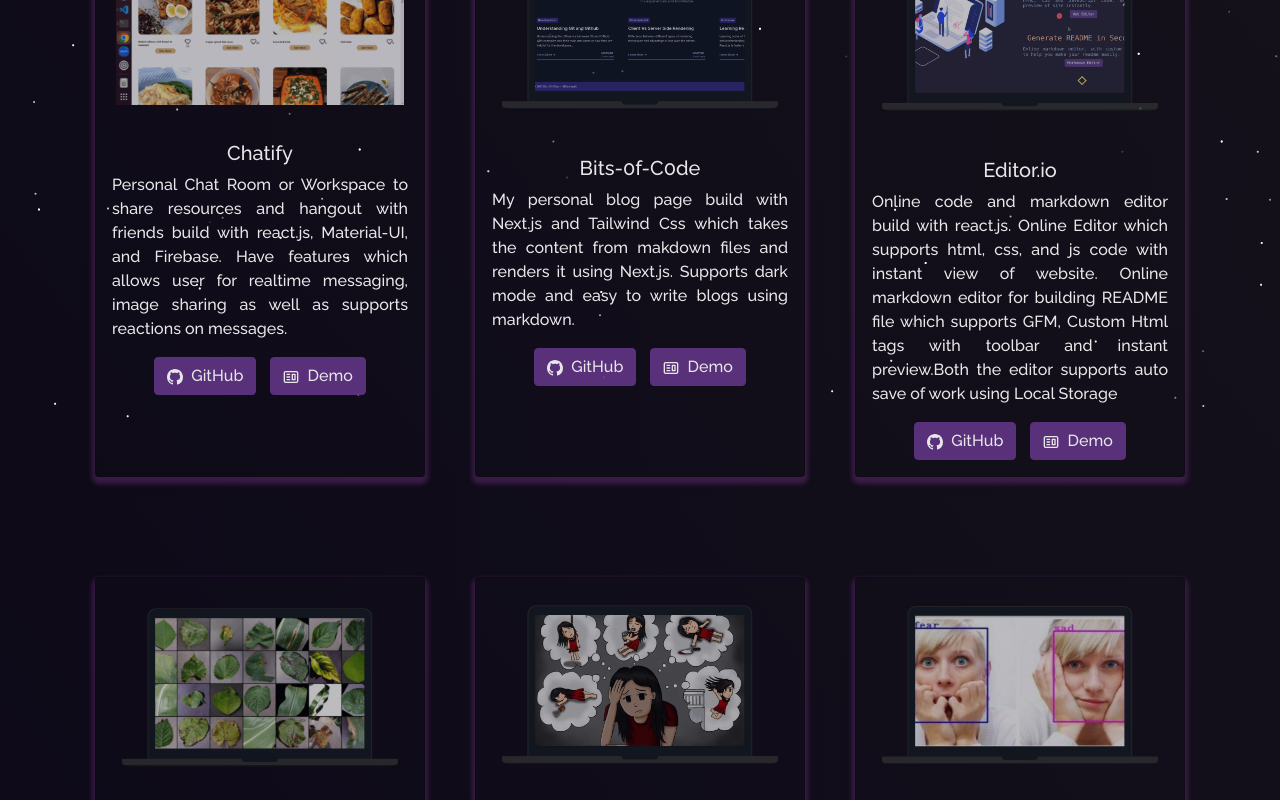
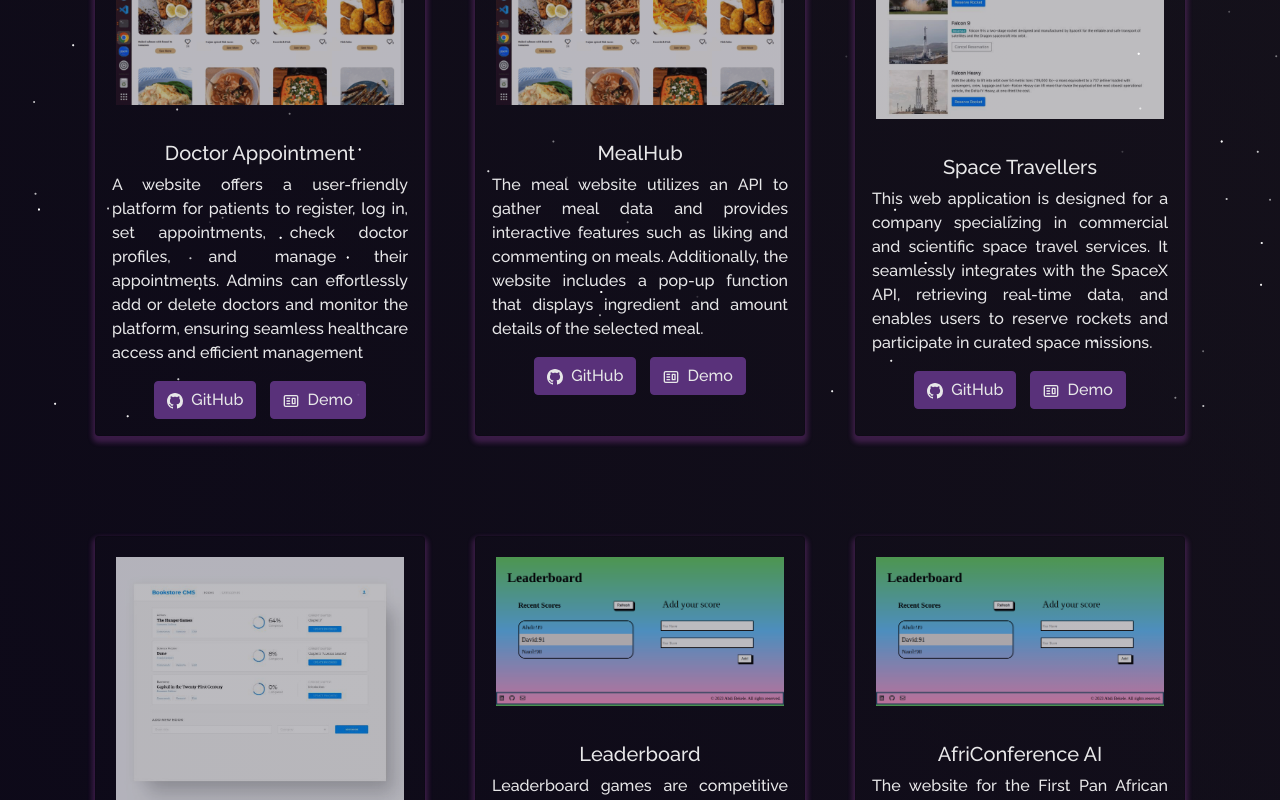
Before and after one commit to Lul-Abdifan/Portoflio, a React (Create React App) app: page /project in a window 1280 px wide. Shown: the part 380-1180 px from the top of the page. Built offline with nearby package versions, Linux system fonts and the light colour scheme.

Commit message:
Customize project images

```diff
--- a/package.json
+++ b/package.json
@@ -57,6 +57,7 @@
     ]
   },
   "devDependencies": {
+    "babel-loader": "^9.1.3",
     "dotenv-webpack": "^8.0.1"
   }
 }
--- a/src/components/Projects/Projects.js
+++ b/src/components/Projects/Projects.js
@@ -2,13 +2,10 @@ import React from "react";
 import { Container, Row, Col } from "react-bootstrap";
 import ProjectCard from "./ProjectCards";
 import Particle from "../Particle";
-import leaf from "../../Assets/Projects/leaf.png";
-import emotion from "../../Assets/Projects/emotion.png";
-import editor from "../../Assets/Projects/codeEditor.png";
-import chatify from "../../Assets/Projects/chatify.png";
-import suicide from "../../Assets/Projects/suicide.png";
-import bitsOfCode from "../../Assets/Projects/blog.png";
+import leaderboard from "../../Assets/Images/leaderboard-full-page.png"
+import bookstore from "../../Assets/Images/bookstore.jpeg"
 import seeFood from "../../Assets/Images/SeaFood.gif"
+import spaceTravel from "../../Assets/Images/rocketmission01.jpeg"
 
 function Projects() {
   return (
@@ -21,73 +18,73 @@ function Projects() {
         <p style={{ color: "white" }}>
           Here are a few projects I've worked on recently.
         </p>
+
         <Row style={{ justifyContent: "center", paddingBottom: "10px" }}>
+        <Col md={4} className="project-card">
+            <ProjectCard
+              imgPath={seeFood}
+              isBlog={false}
+              title="Doctor Appointment"
+              description="A website offers a user-friendly platform for patients to register, log in, set appointments, check doctor profiles, and manage their appointments. Admins can effortlessly add or delete doctors and monitor the platform, ensuring seamless healthcare access and efficient management"
+              ghLink="https://github.com/Lul-Abdifan/JS-Capstone"
+              demoLink="https://abeltsew.github.io/JS-Capstone/"
+            />
+          </Col>
           <Col md={4} className="project-card">
             <ProjectCard
               imgPath={seeFood}
               isBlog={false}
-              title="Chatify"
-              description="Personal Chat Room or Workspace to share resources and hangout with friends build with react.js, Material-UI, and Firebase. Have features which allows user for realtime messaging, image sharing as well as supports reactions on messages."
-              ghLink="https://github.com/soumyajit4419/Chatify"
-              demoLink="https://chatify-49.web.app/"
+              title="MealHub"
+              description="The meal website utilizes an API to gather meal data and provides interactive features such as liking and commenting on meals. Additionally, the website includes a pop-up function that displays ingredient and amount details of the selected meal."
+              ghLink="https://github.com/Lul-Abdifan/JS-Capstone"
+              demoLink="https://abeltsew.github.io/JS-Capstone/"
             />
           </Col>
 
           <Col md={4} className="project-card">
             <ProjectCard
-              imgPath={bitsOfCode}
+              imgPath={spaceTravel}
               isBlog={false}
-              title="Bits-0f-C0de"
-              description="My personal blog page build with Next.js and Tailwind Css which takes the content from makdown files and renders it using Next.js. Supports dark mode and easy to write blogs using markdown."
-              ghLink="https://github.com/soumyajit4419/Bits-0f-C0de"
-              demoLink="https://blogs.soumya-jit.tech/"
+              title="Space Travellers"
+              description="This web application is designed for a company specializing in commercial and scientific space travel services. It seamlessly integrates with the SpaceX API, retrieving real-time data, and enables users to reserve rockets and participate in curated space missions."
+              ghLink="https://github.com/Lul-Abdifan/Space-travellers-Hub"
+              demoLink="https://space-hub-9gkl.onrender.com/"
             />
           </Col>
 
           <Col md={4} className="project-card">
             <ProjectCard
-              imgPath={editor}
+              imgPath={bookstore}
               isBlog={false}
-              title="Editor.io"
-              description="Online code and markdown editor build with react.js. Online Editor which supports html, css, and js code with instant view of website. Online markdown editor for building README file which supports GFM, Custom Html tags with toolbar and instant preview.Both the editor supports auto save of work using Local Storage"
-              ghLink="https://github.com/soumyajit4419/Editor.io"
-              demoLink="https://editor.soumya-jit.tech/"
+              title="Bookstore"
+              description="Bookstore website allows users to add books by author , title and category on an API. Users can leave comments on books they have read, edit or delete their comments,"
+              ghLink="https://github.com/Lul-Abdifan/Bookstore"
+              demoLink="https://bookstore-redux-s5uw.onrender.com/"
             />
           </Col>
 
           <Col md={4} className="project-card">
             <ProjectCard
-              imgPath={leaf}
+              imgPath={leaderboard}
               isBlog={false}
-              title="Plant AI"
-              description="Used the plant disease dataset from Kaggle and trained a image classifer model using 'PyTorch' framework using CNN and Transfer Learning with 38 classes of various plant leaves. The model was successfully able to detect diseased and healthy leaves of 14 unique plants. I was able to achieve an accuracy of 98% by using Resnet34 pretrained model."
-              ghLink="https://github.com/soumyajit4419/Plant_AI"
-              demoLink="https://plant49-ai.herokuapp.com/"
+              title="Leaderboard"
+              description="Leaderboard games are competitive games where players aim for the top spot on a public leaderboard by completing tasks and earning points."
+              ghLink="https://github.com/Lul-Abdifan/Leaderboard"
+              demoLink="https://lul-abdifan.github.io/Leaderboard/"
+            />
+          </Col>
+          <Col md={4} className="project-card">
+            <ProjectCard
+              imgPath={leaderboard}
+              isBlog={false}
+              title="AfriConference AI"
+              description="The website for the First Pan African Conference on Artificial Intelligence includes a home page with its location and description, aswellas information about artificial intelligence.The website also features program demonstrations and sponsorship details."
+              ghLink="https://github.com/Lul-Abdifan/Capstone-Project1"
+              demoLink="https://lul-abdifan.github.io/Capstone-Project1/"
             />
           </Col>
 
-          <Col md={4} className="project-card">
-            <ProjectCard
-              imgPath={suicide}
-              isBlog={false}
-              title="Ai For Social Good"
-              description="Using 'Natural Launguage Processing' for the detection of suicide-related posts and user's suicide ideation in cyberspace  and thus helping in sucide prevention."
-              ghLink="https://github.com/soumyajit4419/AI_For_Social_Good"
-              // demoLink="https://www.youtube.com/watch?v=dQw4w9WgXcQ&ab_channel=RickAstley" <--------Please include a demo link here
-            />
-          </Col>
 
-          <Col md={4} className="project-card">
-            <ProjectCard
-              imgPath={emotion}
-              isBlog={false}
-              title="Face Recognition and Emotion Detection"
-              description="Trained a CNN classifier using 'FER-2013 dataset' with Keras and tensorflow backened. The classifier sucessfully predicted the various types of emotions of human. And the highest accuracy obtained with the model was 60.1%.
-              Then used Open-CV to detect the face in an image and then pass the face to the classifer to predict the emotion of a person."
-              ghLink="https://github.com/soumyajit4419/Face_And_Emotion_Detection"
-              // demoLink="https://blogs.soumya-jit.tech/"      <--------Please include a demo link here
-            />
-          </Col>
         </Row>
       </Container>
     </Container>
```
Also changed, not shown: 1 other file (tests, documents, lock files or other folders).
